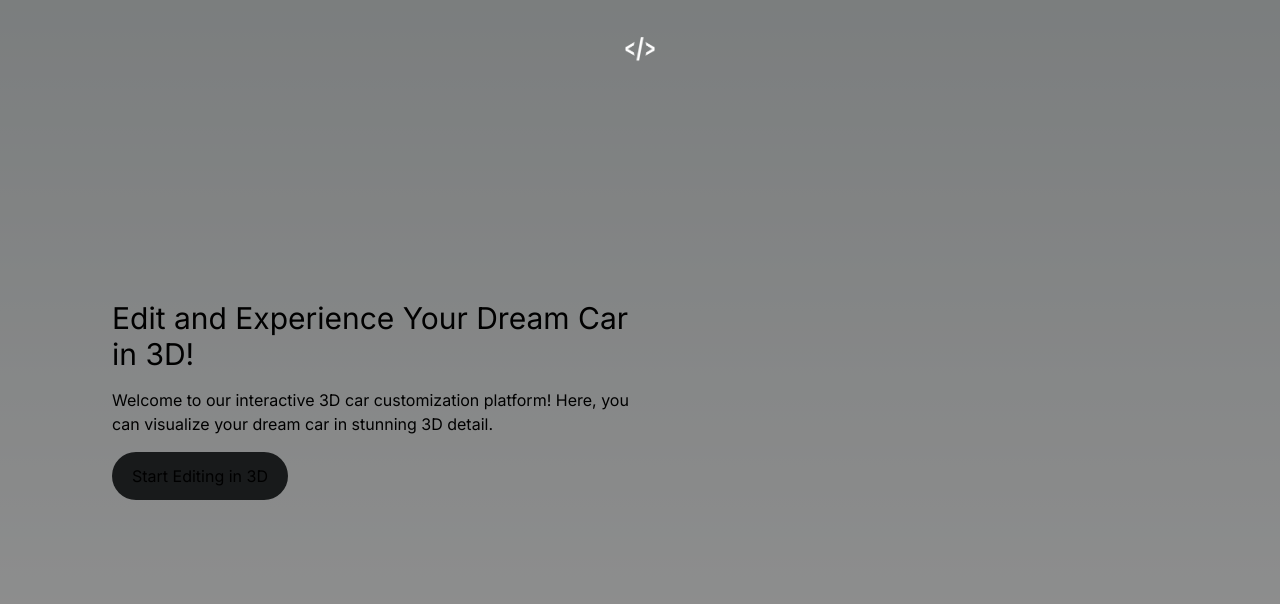
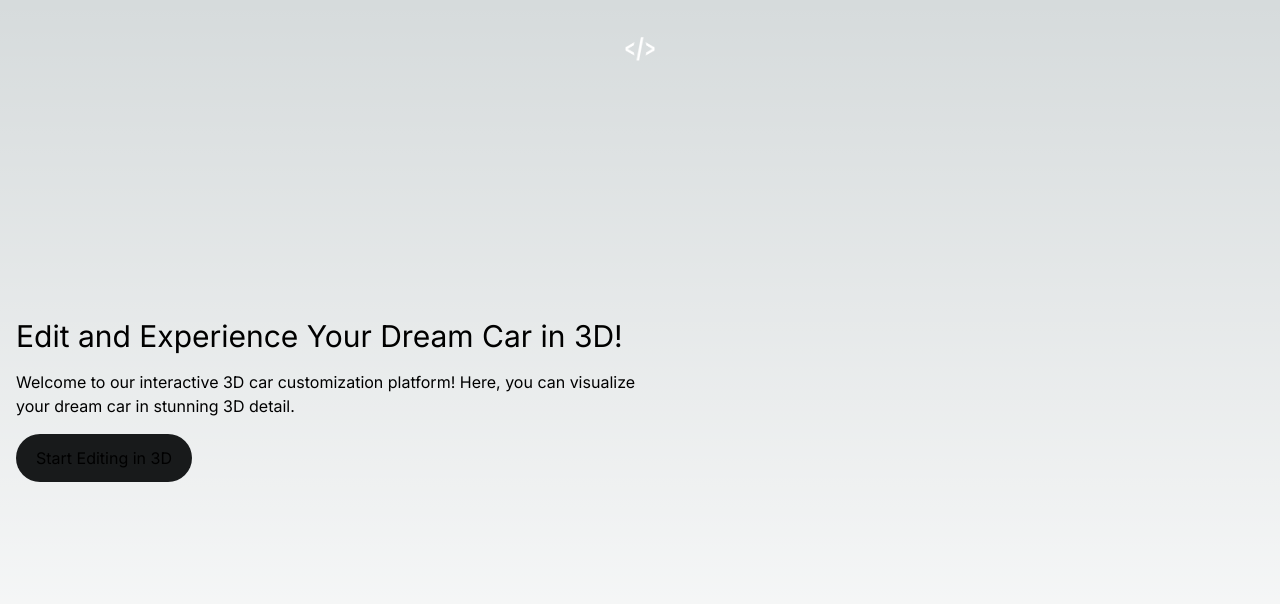
Before and after one commit to yahyashareef48/3d-car-site-demo, a Next.js app: page / in a window 1280 px wide. Shown: the top 604 px of the page. Built offline with nearby package versions, Linux system fonts and the light colour scheme; a web font is replaced by a local one.

Commit message:
framer-motion removed

```diff
--- a/package.json
+++ b/package.json
@@ -14,7 +14,6 @@
     "@types/react-color": "^3.0.10",
     "@types/three": "^0.158.2",
     "@vercel/analytics": "^1.1.1",
-    "framer-motion": "^10.16.16",
     "next": "14.0.2",
     "react": "^18",
     "react-color": "^2.19.3",
--- /dev/null
+++ b/src/app/[user_id]/page.tsx
@@ -0,0 +1,9 @@
+"use client";
+
+import { useParams } from "next/navigation";
+
+export default function ProfilePage() {
+  const { user_id } = useParams();
+
+  return <div>Profile ID: {user_id}</div>;
+}
--- a/src/app/editor/page.tsx
+++ b/src/app/editor/page.tsx
@@ -2,7 +2,6 @@
 
 import { Analytics } from "@vercel/analytics/react";
 import { Navbar, LoadingScreen, Edit } from "@/components";
-import { motion, AnimatePresence } from "framer-motion";
 import Canvas from "@/components/Canvas";
 import { useSearchParams, useRouter } from "next/navigation";
 import { useEffect, useState } from "react";
@@ -24,14 +23,8 @@ export default function Editor() {
     <main>
       <Analytics />
 
-      <AnimatePresence>
       {isLoading && (
-          <motion.div
-            exit={{ opacity: 0 }}
-            initial={{ opacity: 1 }}
-            animate={{ opacity: 1 }}
-            className="z-50 absolute top-0 bg-black w-screen h-screen flex justify-center items-center"
-          >
+        <div className="z-50 absolute top-0 bg-black w-screen h-screen flex justify-center items-center">
           <LoadingScreen
             onLoad={() =>
               setTimeout(() => {
@@ -39,9 +32,8 @@ export default function Editor() {
               }, 2500)
             }
           />
-          </motion.div>
+        </div>
       )}
-      </AnimatePresence>
 
       <Navbar />
 
--- a/src/app/page.tsx
+++ b/src/app/page.tsx
@@ -3,7 +3,6 @@
 import { Analytics } from "@vercel/analytics/react";
 import { Navbar } from "@/components";
 import { useRouter } from "next/navigation";
-import { motion } from "framer-motion";
 
 export default function Home() {
   const router = useRouter();
@@ -14,19 +13,13 @@ export default function Home() {
 
       <Navbar />
 
-      <motion.div
-        initial={{ x: -100 }} // start from the left
-        animate={{ x: 0 }} // end at the current position
-        exit={{ x: -100 }} // exit to the left
-        className="absolute top-0 left-0 z-10 w-full h-full bg-[#0000006d]"
-      >
       <div className="grid items-center h-full ">
         <div className="max-w-2xl flex justify-end">
-            <div className="max-w-xl p-4">
+          <div className="max-w-2xl p-4">
             <h1 className="text-3xl mb-4">Edit and Experience Your Dream Car in 3D!</h1>
             <p className=" text-base">
-                Welcome to our interactive 3D car customization platform! Here, you can visualize
-                your dream car in stunning 3D detail.
+              Welcome to our interactive 3D car customization platform! Here, you can visualize your
+              dream car in stunning 3D detail.
             </p>
             <div className="mt-4">
               <button
@@ -43,7 +36,6 @@ export default function Home() {
           </div>
         </div>
       </div>
-      </motion.div>
     </main>
   );
 }
```
Also changed, not shown: 1 other file (tests, documents, lock files or other folders). Lines whose indentation alone changed are shown as unchanged.
